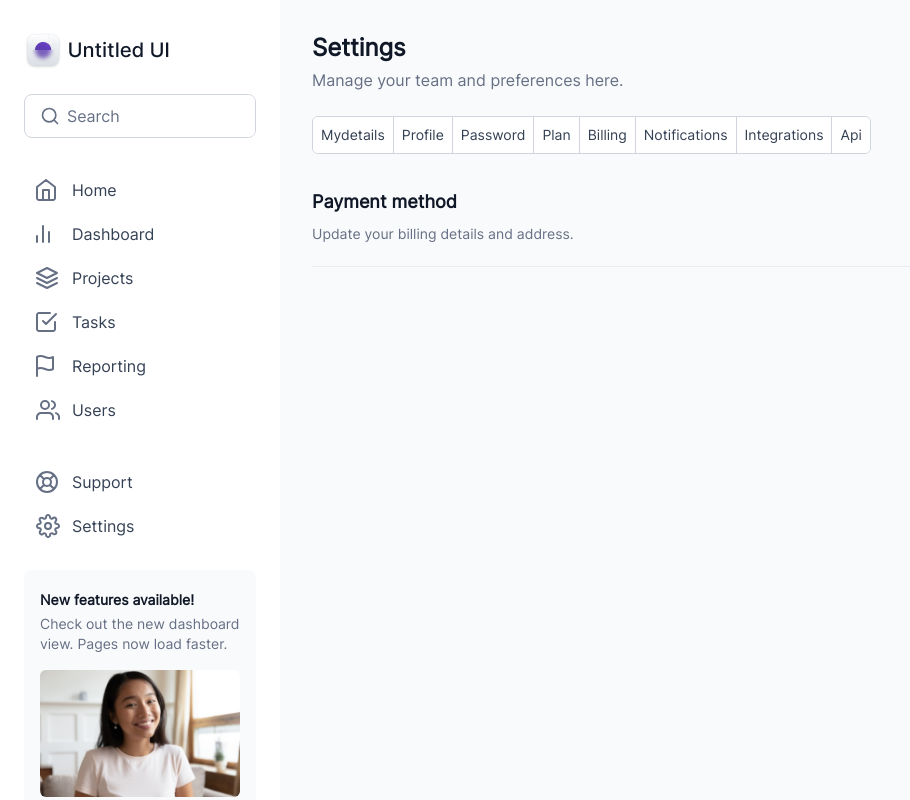
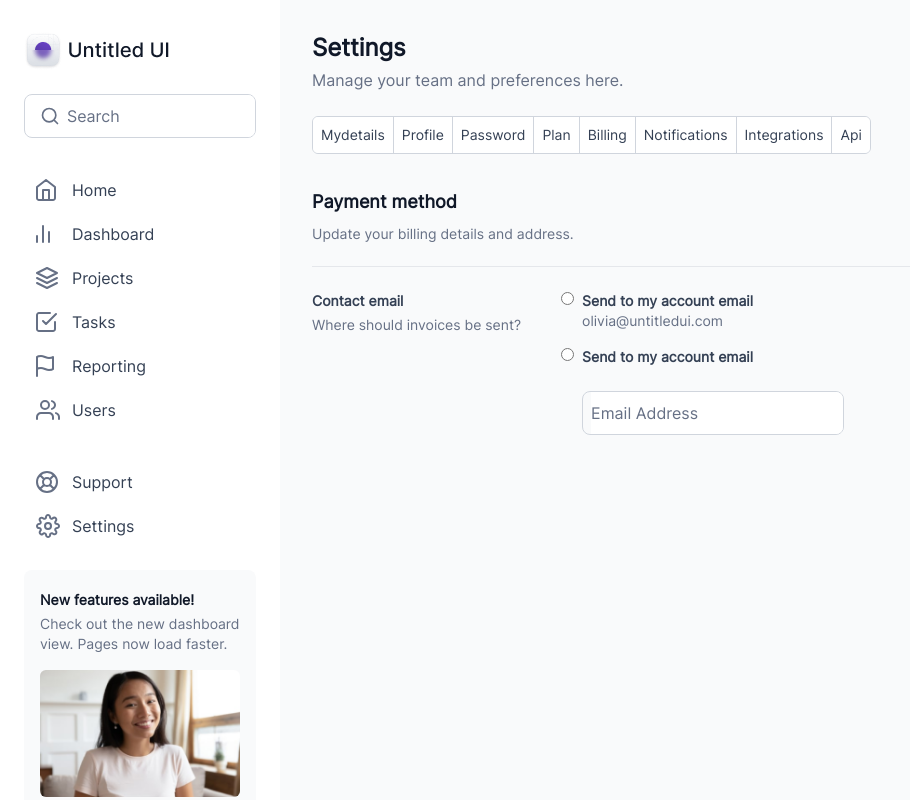
Before and after one commit to gude1/DashBoardUi, a React (Vite) app: page / in a window 1280 px wide. Shown: the whole page, without its empty margins (0-910 px from the left). Built offline with nearby package versions, Linux system fonts and the light colour scheme.

Commit message:
designing settings page

```diff
--- a/src/App.tsx
+++ b/src/App.tsx
@@ -1,4 +1,5 @@
 import NavBar from "@/components/NavBar/NavBar";
+import Input from "@/components/Input/Input";
 //styleName: Text md/Normal;
 
 function App() {
@@ -54,7 +55,47 @@ function App() {
         </section>
 
         <section className="px-4 md:px-8 mt-5">
-          <div className="border-[#EAECF0] border-b" />
+          <hr className="bg-[#EAECF0]" />
+        </section>
+
+        <section className="px-4 md:px-8 flex flex-col md:flex-row mt-6">
+          <div>
+            <h1 className="font-semibold text-sm leading-5 font-inter text-color7">
+              Contact email
+            </h1>
+            <p className="font-normal text-sm leading-5 font-inter mt-1 text-color4">
+              Where should invoices be sent?
+            </p>
+          </div>
+          <div>
+            <div className="flex mt-4 md:mt-0 md:ml-10 items-start">
+              <input
+                type={"radio"}
+                className="rounded-full bg-white mt-[1px]"
+              />
+              <div className="flex flex-col  ml-2">
+                <span className="font-semibold leading-5 text-sm text-color7">
+                  Send to my account email
+                </span>
+                <span className="text-color4 leading-5 text-sm">
+                  olivia@untitledui.com
+                </span>
+              </div>
+            </div>
+
+            <div className="flex mt-4 md:ml-10 items-start">
+              <input
+                type={"radio"}
+                className="rounded-full bg-white mt-[1px]"
+              />
+              <div className="flex flex-col  ml-2">
+                <span className="font-semibold leading-5 text-sm text-color7">
+                  Send to my account email
+                </span>
+                <Input />
+              </div>
+            </div>
+          </div>
         </section>
       </div>
     </div>
```
